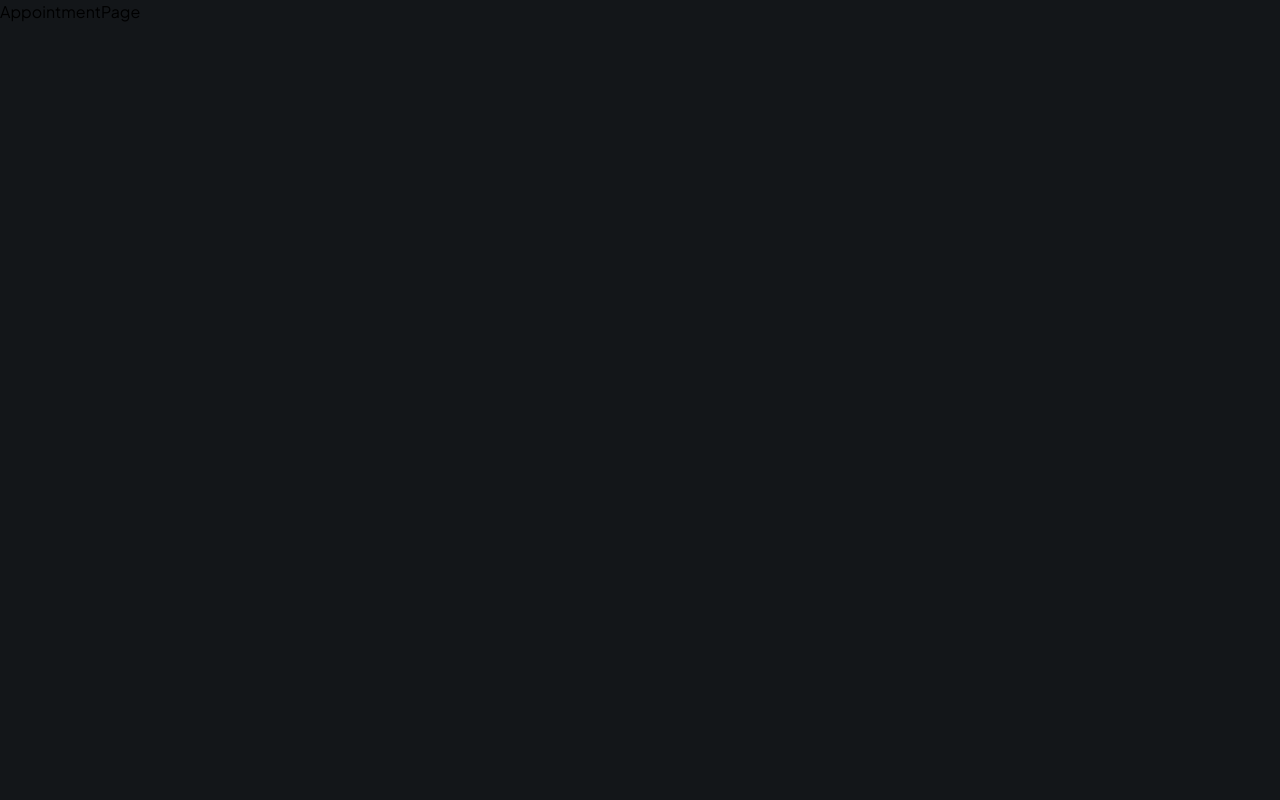
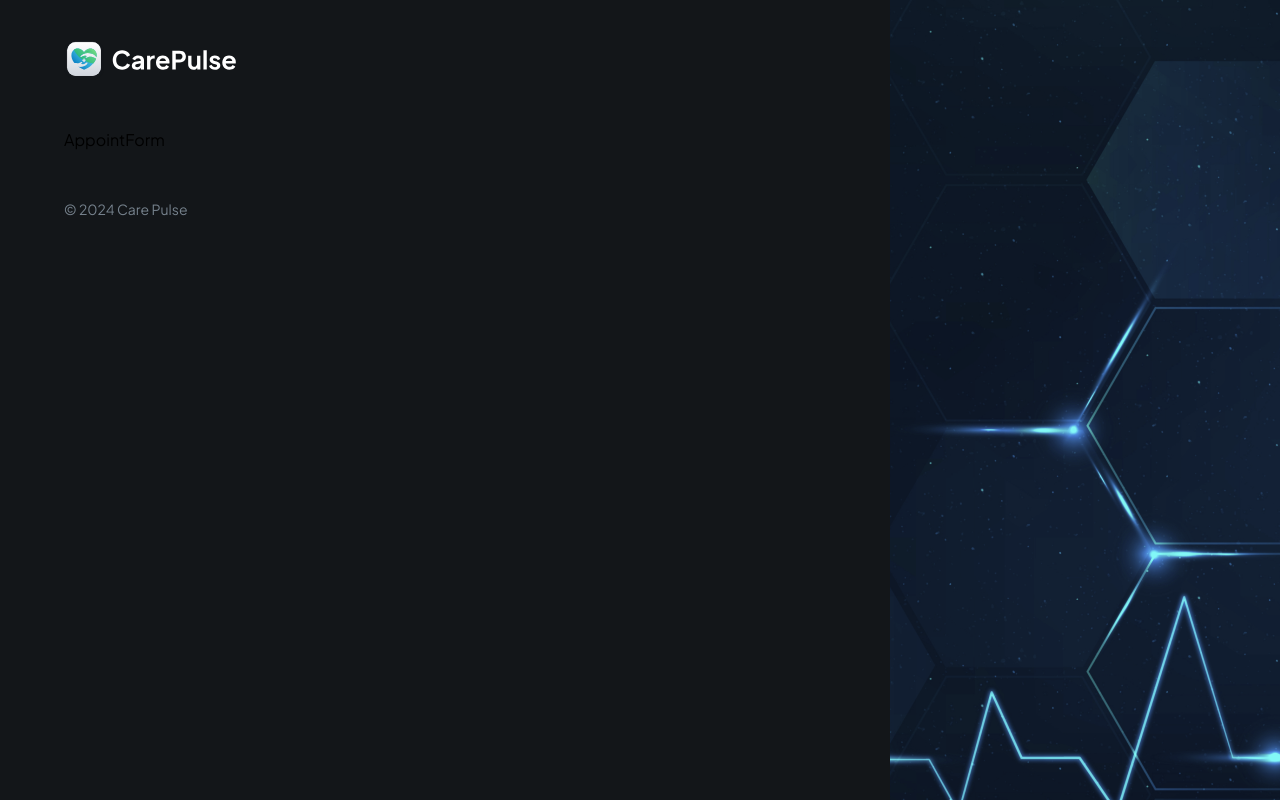
Before and after one commit to Sakthiganesan91/care-doctor-apointment-app, a Next.js app: page /patients/1/new-appointment in a window 1280 px wide. Built offline with nearby package versions, Linux system fonts and the light colour scheme.

Commit message:
added appointment page

```diff
--- a/app/patients/[userId]/new-appointment/page.tsx
+++ b/app/patients/[userId]/new-appointment/page.tsx
@@ -1,7 +1,35 @@
+import AppointmentForm from "@/components/forms/AppointmentForm";
+import Image from "next/image";
 import React from "react";
 
 function AppointmentPage() {
-  return <div>AppointmentPage</div>;
+  return (
+    <div className="flex h-screen max-h-screen">
+      <section className="remove-scrollbar container">
+        <div className="sub-container max-w-[860px] flex-1 flex-col py-10">
+          <Image
+            src="/assets/icons/logo-full.svg"
+            height={1000}
+            width={1000}
+            alt="patient"
+            className="mb-12 h-10 w-fit"
+          />
+
+          <AppointmentForm />
+
+          <p className="copyright py-12">© 2024 Care Pulse</p>
+        </div>
+      </section>
+
+      <Image
+        src="/assets/images/appointment-img.png"
+        height={1000}
+        width={1000}
+        alt="patient"
+        className="side-img max-w-[390px]"
+      />
+    </div>
+  );
 }
 
 export default AppointmentPage;
--- /dev/null
+++ b/components/forms/AppointmentForm.tsx
@@ -0,0 +1,7 @@
+import React from "react";
+
+function AppointmentForm() {
+  return <div>AppointForm</div>;
+}
+
+export default AppointmentForm;
```
